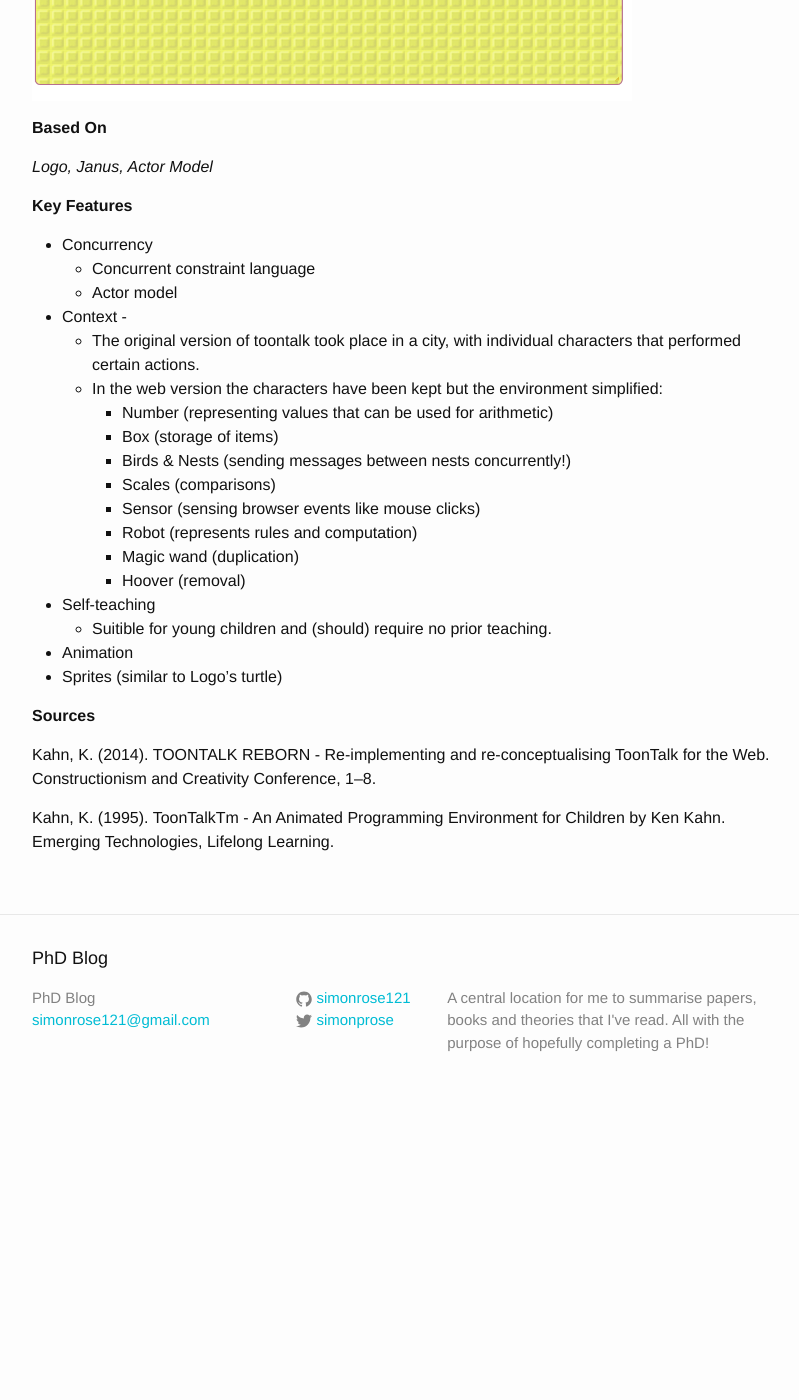
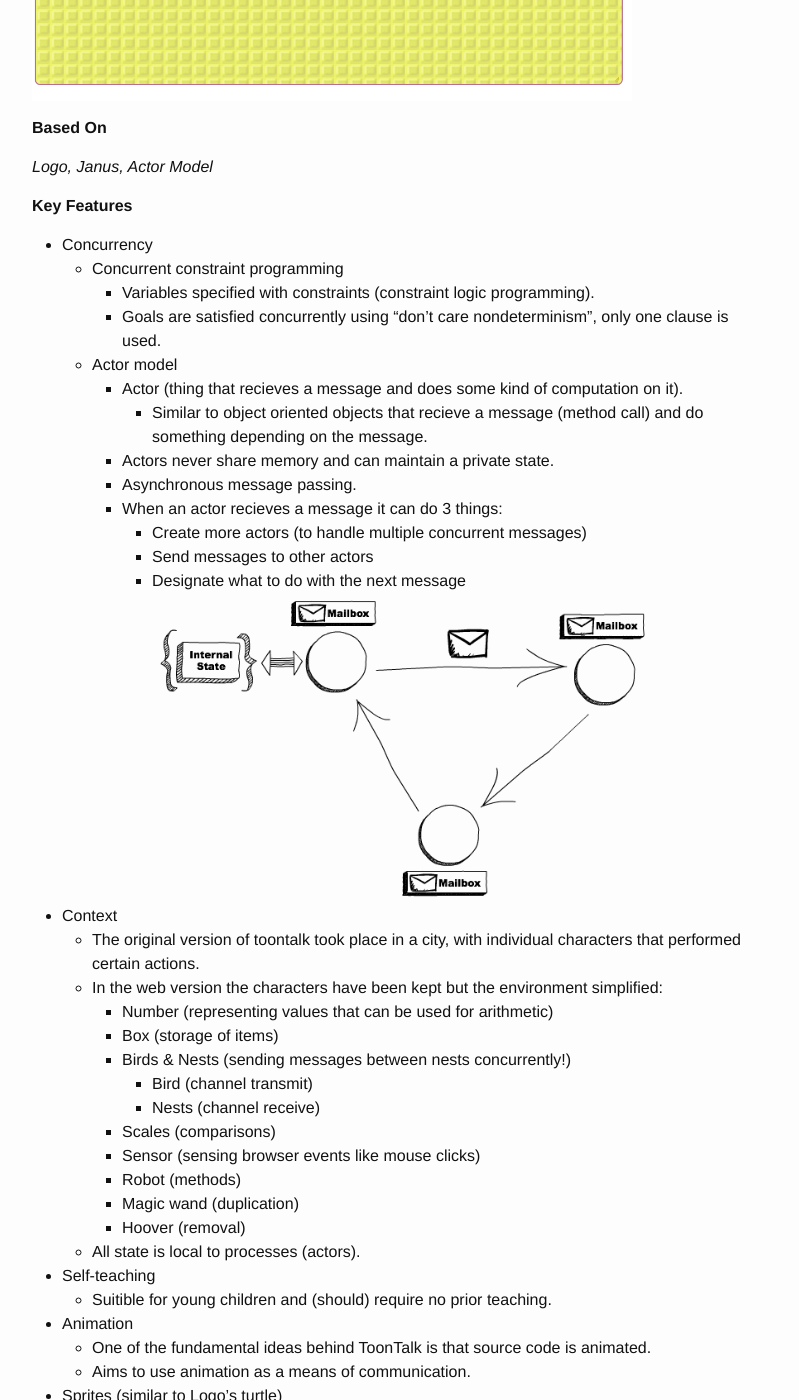
Before and after one commit to simonrose121/phd, a Jekyll site: the page built from _posts/2016-11-04-toontalk.md, in a window 1280 px wide and 1400 px high, scrolled down 407 px. Shown: the whole window, without its empty margins (238-1037 px from the left). Built offline with Jekyll 4.4.1, drawn with Linux system fonts in a browser that asks for light colours; before the commit the page ends 1521 px from its top, so only the background shows below that; some of the changed text lies outside the part shown.

Commit message:
ToonTalk final draft

```diff
--- a/_posts/2016-11-04-toontalk.md
+++ b/_posts/2016-11-04-toontalk.md
@@ -14,23 +14,38 @@
 **Key Features**
 
 - Concurrency
-	- Concurrent constraint language
+	- Concurrent constraint programming
+		- Variables specified with constraints (constraint logic programming).
+		- Goals are satisfied concurrently using "don't care nondeterminism", only one clause is used.
 	- Actor model
+		- Actor (thing that recieves a message and does some kind of computation on it).
+			- Similar to object oriented objects that recieve a message (method call) and do something depending on the message.
+		- Actors never share memory and can maintain a private state.
+		- Asynchronous message passing.
+		- When an actor recieves a message it can do 3 things:
+			- Create more actors (to handle multiple concurrent messages)
+			- Send messages to other actors
+			- Designate what to do with the next message
+		![Actor Model]({{ site.url }}{{ site.baseurl }}/assets/actors.png){:width="500px"}
 - Context
-	-
 	- The original version of toontalk took place in a city, with individual characters that performed certain actions.
 	- In the web version the characters have been kept but the environment simplified:
 		- Number (representing values that can be used for arithmetic)
 		- Box (storage of items)
 		- Birds & Nests (sending messages between nests concurrently!)
+			- Bird (channel transmit)
+			- Nests (channel receive)
 		- Scales (comparisons)
 		- Sensor (sensing browser events like mouse clicks)
-		- Robot (represents rules and computation)
+		- Robot (methods)
 		- Magic wand (duplication)
 		- Hoover (removal)
+	- All state is local to processes (actors).
 - Self-teaching
 	- Suitible for young children and (should) require no prior teaching.
 - Animation
+	- One of the fundamental ideas behind ToonTalk is that source code is animated.
+	- Aims to use animation as a means of communication.
 - Sprites (similar to Logo's turtle)
 
 **Sources**
@@ -38,3 +53,5 @@
 Kahn, K. (2014). TOONTALK REBORN - Re-implementing and re-conceptualising ToonTalk for the Web. Constructionism and Creativity Conference, 1–8.
 
 Kahn, K. (1995). ToonTalkTm - An Animated Programming Environment for Children by Ken Kahn. Emerging Technologies, Lifelong Learning.
+
+[http://www.toontalk.com/English/computer.htm](http://www.toontalk.com/English/computer.htm)
```
Also changed, not shown: assets/actors.png (added).
